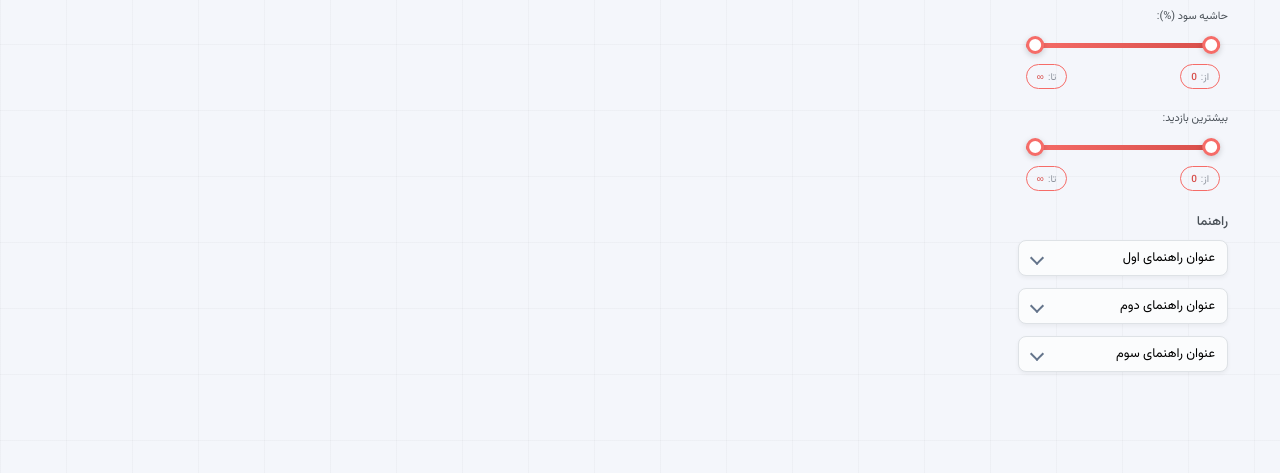
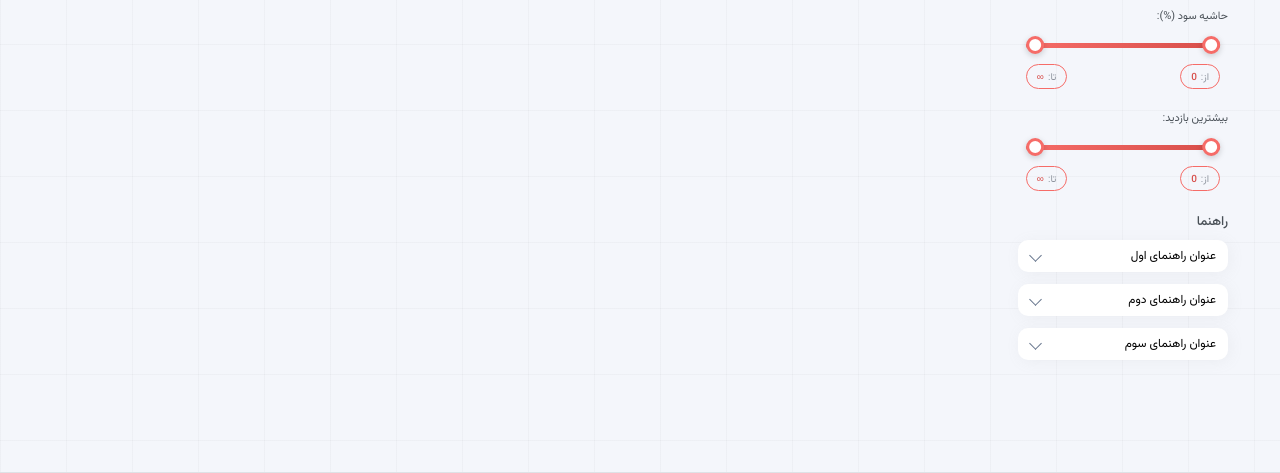
Before and after one commit to yhyaa79/web_advertising, a Django app: page /listings/13/similar/ in a window 1280 px wide. Shown: the part 1540-2013 px from the top of the page. Run offline with Django 4.2, Linux system fonts and the light colour scheme; a user stored in the database is signed in; data comes from the database, SQL or seed files in the repository; both versions use the stored data as it was after the commit.

Commit message:
Redesign

```diff
--- a/static/css/listing_list.css
+++ b/static/css/listing_list.css
@@ -985,7 +985,7 @@
 .guide-toggle-btn::before {
     content: '';
     border: solid var(--text-secondary);
-    border-width: 0 2px 2px 0;
+    border-width: 0 1.5px 1.5px 0;
     display: inline-block;
     padding: 4px;
     transform: rotate(45deg);
@@ -997,15 +997,15 @@
 }
 
 .guide-question {
-    background: #fbfcfd !important;
-    border-radius: var(--border-radius-md);
-    border: 1px solid #dee2e6;
     font-weight: 500;
     color: #2c3e50;
     transition: all 0.3s ease;
-    box-shadow: 0 2px 4px rgba(0, 0, 0, 0.05);
     align-items: center;
     padding: 7px 12px;
+    font-size: var(--font-size-xl);
+    background: var(--white-bg);
+    border-radius: var(--border-radius-lg);
+    box-shadow: var(--shadow-sm);
 }
 
 .filter-section .guide-question {
@@ -1017,7 +1017,7 @@
 }
 
 .guide-question span {
-    font-size: var(--font-size-2xl);
+    font-size: var(--font-size-xl);
     font-weight: 400;
 }
 
@@ -1050,10 +1050,6 @@
 }
 
 .guide-answer {
-    background: #fefeff !important;
-    border: 0.5px solid rgba(0, 0, 0, .18);
-    border-top: none;
-    border-radius: 0 0 8px 8px;
     margin-top: -25px;
     padding: 10px !important;
     font-size: var(--font-size-lg);
@@ -1061,7 +1057,9 @@
     white-space: pre-line;
     opacity: 1;
     transition: opacity 0.3s ease, transform 0.3s ease;
-    box-shadow: 0 2px 4px rgba(0, 0, 0, 0.05);
+    background: var(--white-bg);
+    border-radius: var(--border-radius-lg);
+    box-shadow: var(--shadow-sm);
 }
 
 .guide-answer-wrapper:not(.open) .guide-answer {
```
Also changed, not shown: db.sqlite3.
